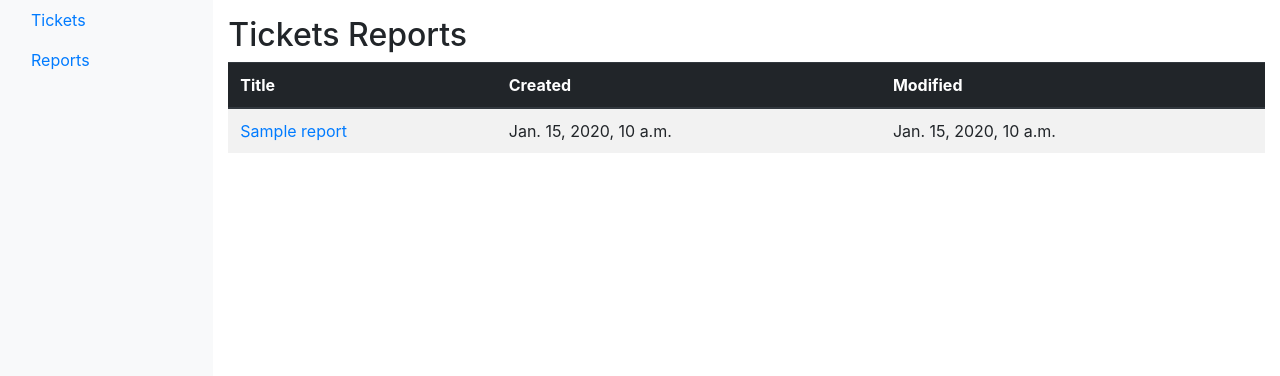
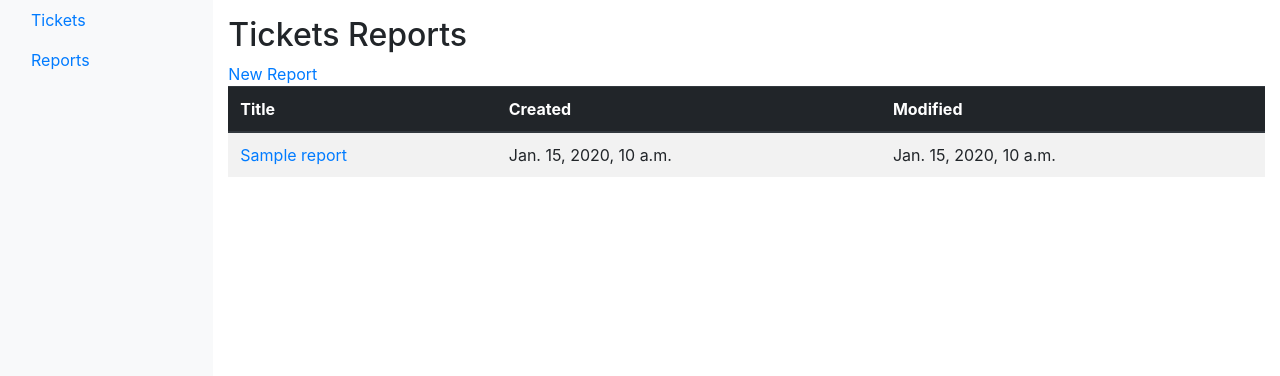
Before and after one commit to RonaldTheodoro/tcc-simple-ticket, a Django app: template apps/reports/templates/reports/list.html in a window 1280 px wide. Shown: the part 56-432 px from the top of the page. Run offline with Django 3.2, Linux system fonts and the light colour scheme; the template is opened without the code that fills it: most values are stand-ins (such as "Sample title", 1, 10 or a date in 2020); parts of the project's set-up code (start-up, migrations or seed data) failed here and were passed over; some libraries are stand-ins or nearby versions.

Commit message:
add a link to new report

```diff
--- a/apps/reports/templates/reports/list.html
+++ b/apps/reports/templates/reports/list.html
@@ -4,6 +4,7 @@
 
 {% block content %}
   <h2>Tickets Reports</h2>
+  <a href="{% url 'reports:new' %}">New Report</a>
   <div class="table-responsive">
     <table class="table able-sm table-striped">
       <thead class="thead-dark">
```
